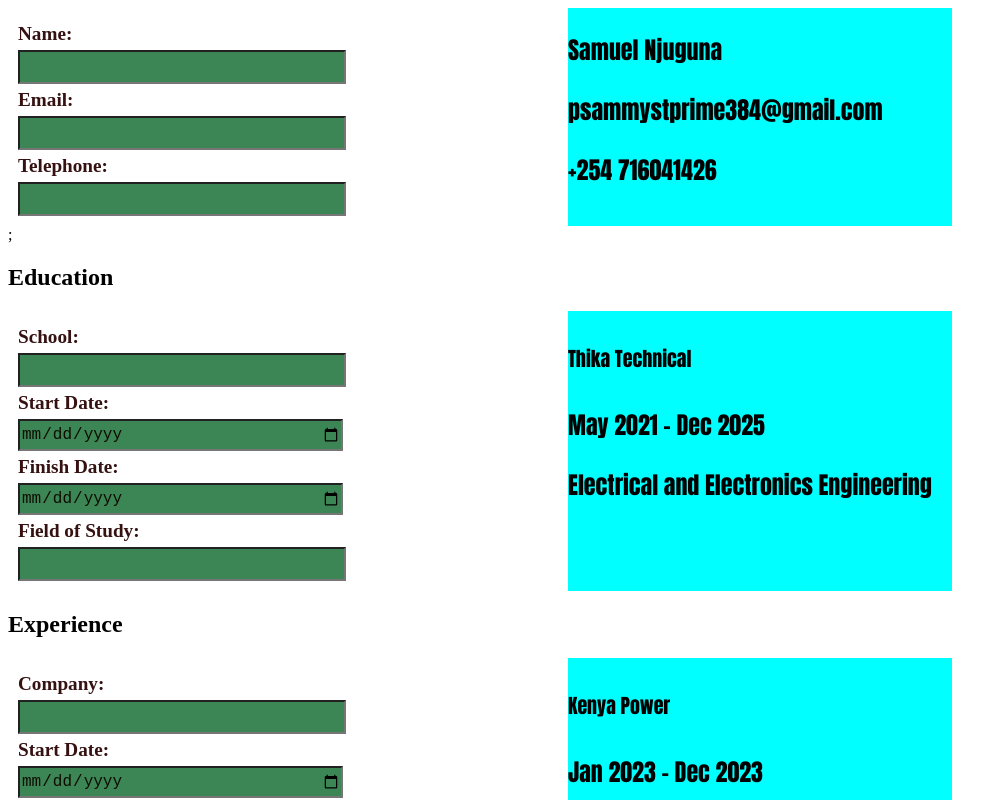
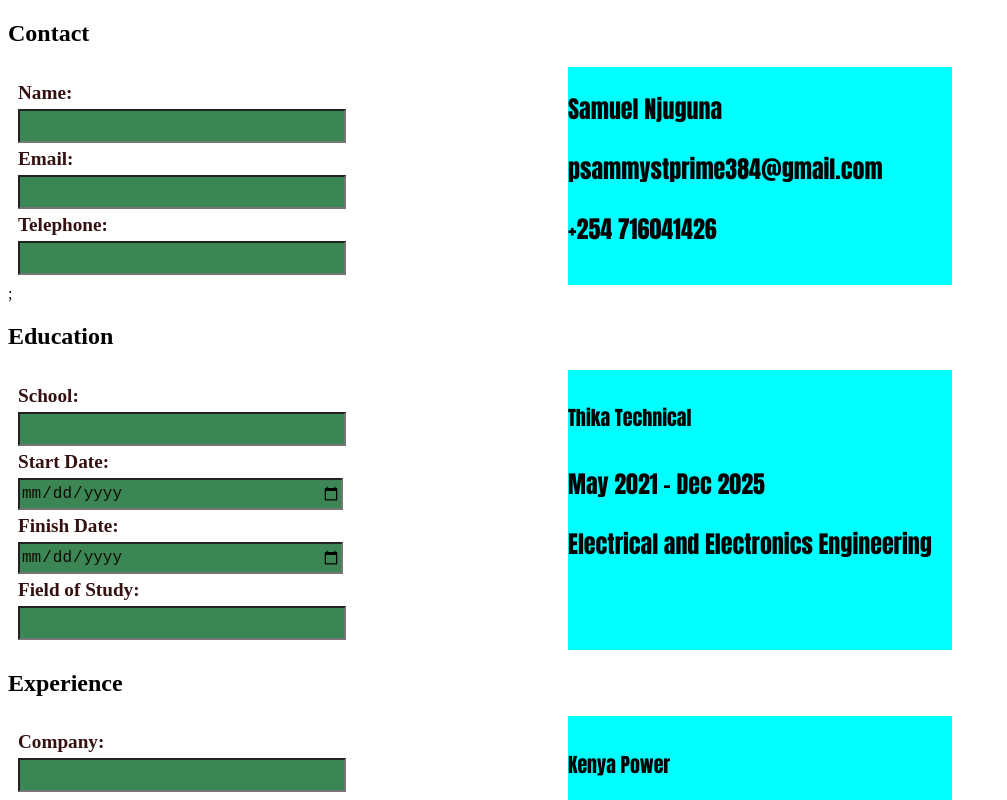
Before and after one commit to PsammystPrime/CV-Application, a React (Vite) app: page / in a window 1280 px wide. Shown: the top 800 px of the page, without its empty margins (0-1007 px from the left). Built offline with nearby package versions, Linux system fonts and the light colour scheme.

Commit message:
Remove previous display content

```diff
--- a/src/App.jsx
+++ b/src/App.jsx
@@ -15,6 +15,8 @@
     setTelephone(input.target.value);
   }
   return (
+    <>
+      <h2>Contact</h2>
       <header>
         <section>
           <label htmlFor="name">Name: </label>
@@ -31,6 +33,7 @@
           <p>{telephone}</p>
         </span>
       </header>
+    </>
   );
 }
 
@@ -163,112 +166,3 @@
     </>
   );
 }
-// export default function App() {
-//   const [normal, setModal] = useState(0);
-
-//   function handleClick() {
-//     setModal(
-//       <>
-//         <dialog open>
-//           <form action="#" method="dialog">
-//             <p>hello</p>
-//             <button>ok</button>
-//           </form>
-//         </dialog>
-//       </>
-//     ),
-//       console.log("clicked");
-//   }
-
-//   return (
-//     <>
-//       <h1>A CV Application</h1>
-
-//       <div className="body">
-//         <div className="left">
-//           <div className="contact">
-//             <h2>Contacts</h2>
-//             <span>Name:</span>
-//             <span>Email:</span>
-//             <span>Phone:</span>
-//           </div>
-//           <div className="education">
-//             <h2>Education</h2>
-//             <div className="school">
-//               <span>School:</span>
-//               <span>Course:</span>
-//               <span>Date:</span>
-//             </div>
-//             <div className="school">
-//               <span>School:</span>
-//               <span>Course:</span>
-//               <span>Date:</span>
-//             </div>
-//           </div>
-//           <div className="objectives">
-//             <h2>Objectives</h2>
-//             <p>
-//               An Innovative and creative techie aspiring to explore the realms
-//               of Software Development and Technical Writing
-//             </p>
-//           </div>
-//           <button className="edit" onClick={handleClick}>
-//             Edit CV
-//           </button>
-//         </div>
-
-//         <div className="right">
-//           <div className="skills">
-//             <h2>Skills</h2>
-//             <div className="allSkills">
-//               <div className="hardSkills">
-//                 <h4>Technical Skills</h4>
-//                 <ul>
-//                   <li>HTML5</li>
-//                   <li>Vanilla CSS</li>
-//                   <li>JavaScript</li>
-//                   <li>React</li>
-//                   <li>Test Driven Development</li>
-//                 </ul>
-//               </div>
-//               <div className="softSkills">
-//                 <h4>Soft Skills</h4>
-//                 <ul>
-//                   <li>Problem Solving</li>
-//                   <li>Team Work</li>
-//                   <li>Innovative</li>
-//                   <li>Team Lead</li>
-//                   <li>Self-driven</li>
-//                 </ul>
-//               </div>
-//             </div>
-//           </div>
-
-//           <div className="experience">
-//             <h2>Experience</h2>
-//             <div className="frontend">
-//               <h4>Front-End</h4>
-//               <p>
-//                 Creating pixel perfect design websites that meet the user's
-//                 satisfaction and experience. Experienced in working with API's,
-//                 Es6 Modules, Web Accessibility, Frontend web-Security just to
-//                 mention but a few.
-//               </p>
-//             </div>
-//             <div className="writing">
-//               <h4>Technical Writing</h4>
-//               <p>
-//                 Curating Technical Content in the simplest way possible to bring
-//                 levelty where novice meets professional
-//               </p>
-//             </div>
-//           </div>
-//         </div>
-//       </div>
-
-//       <footer>
-//         Made with love by <a href="github.com/Psammystprime">Psammyst Prime</a>
-//       </footer>
-//     </>
-//   );
-// }
```
Lines whose indentation alone changed are shown as unchanged.
